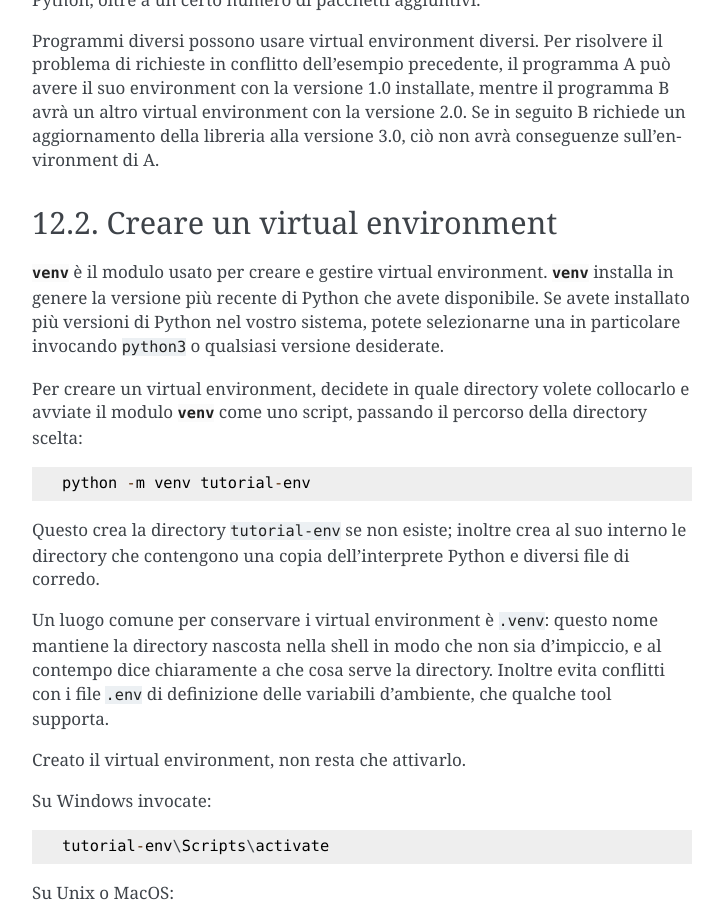
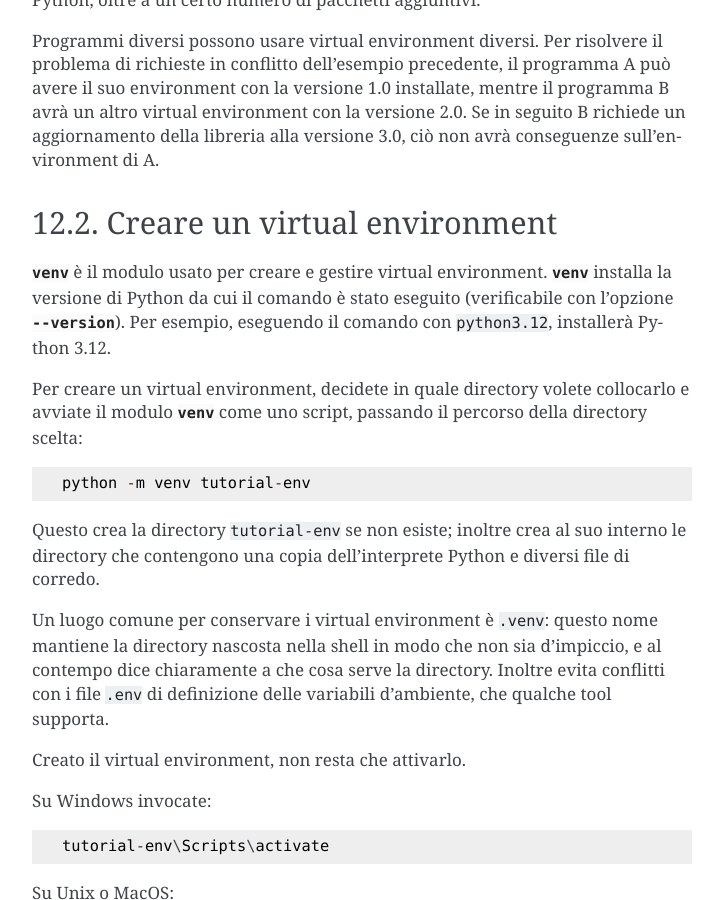
Before and after one commit to ricpol/pytutorial-it, a Sphinx documentation site: the page built from tutorial/source/venv.rst, in a window 1280 px wide and 900 px high, scrolled down 539 px. Shown: the whole window, without its empty margins (388-1111 px from the left). Built offline with Sphinx 7.4.7, drawn with Linux system fonts in a browser that asks for light colours.

Commit message:
sync up to commit bb44a82

```diff
--- a/tutorial/source/appetite.rst
+++ b/tutorial/source/appetite.rst
@@ -9,7 +9,7 @@
     Questa è la traduzione della **versione "stabile" del Tutorial**,
     corrispondente a Python 3.12,
     ed è aggiornata al
-    `8 maggio 2024 <https://github.com/python/cpython/commits/3.12/Doc/tutorial>`_.
+    `18 maggio 2024 <https://github.com/python/cpython/commits/3.12/Doc/tutorial>`_.
 
     La repository GitHub di questo progetto
     `si trova qui <https://github.com/ricpol/pytutorial-it>`_:
--- a/tutorial/source/venv.rst
+++ b/tutorial/source/venv.rst
@@ -34,10 +34,9 @@ Creare un virtual environment
 =============================
 
 :mod:`venv` è il modulo usato per creare e gestire virtual environment.
-:mod:`venv` installa in genere la versione più recente di Python che avete
-disponibile. Se avete installato più versioni di Python nel vostro sistema,
-potete selezionarne una in particolare invocando ``python3`` o qualsiasi
-versione desiderate.
+:mod:`venv` installa la versione di Python da cui il comando
+è stato eseguito (verificabile con l'opzione :option:`--version`).
+Per esempio, eseguendo il comando con ``python3.12``, installerà Python 3.12.
 
 Per creare un virtual environment, decidete in quale directory volete
 collocarlo e avviate il modulo :mod:`venv` come uno script, passando il
```
